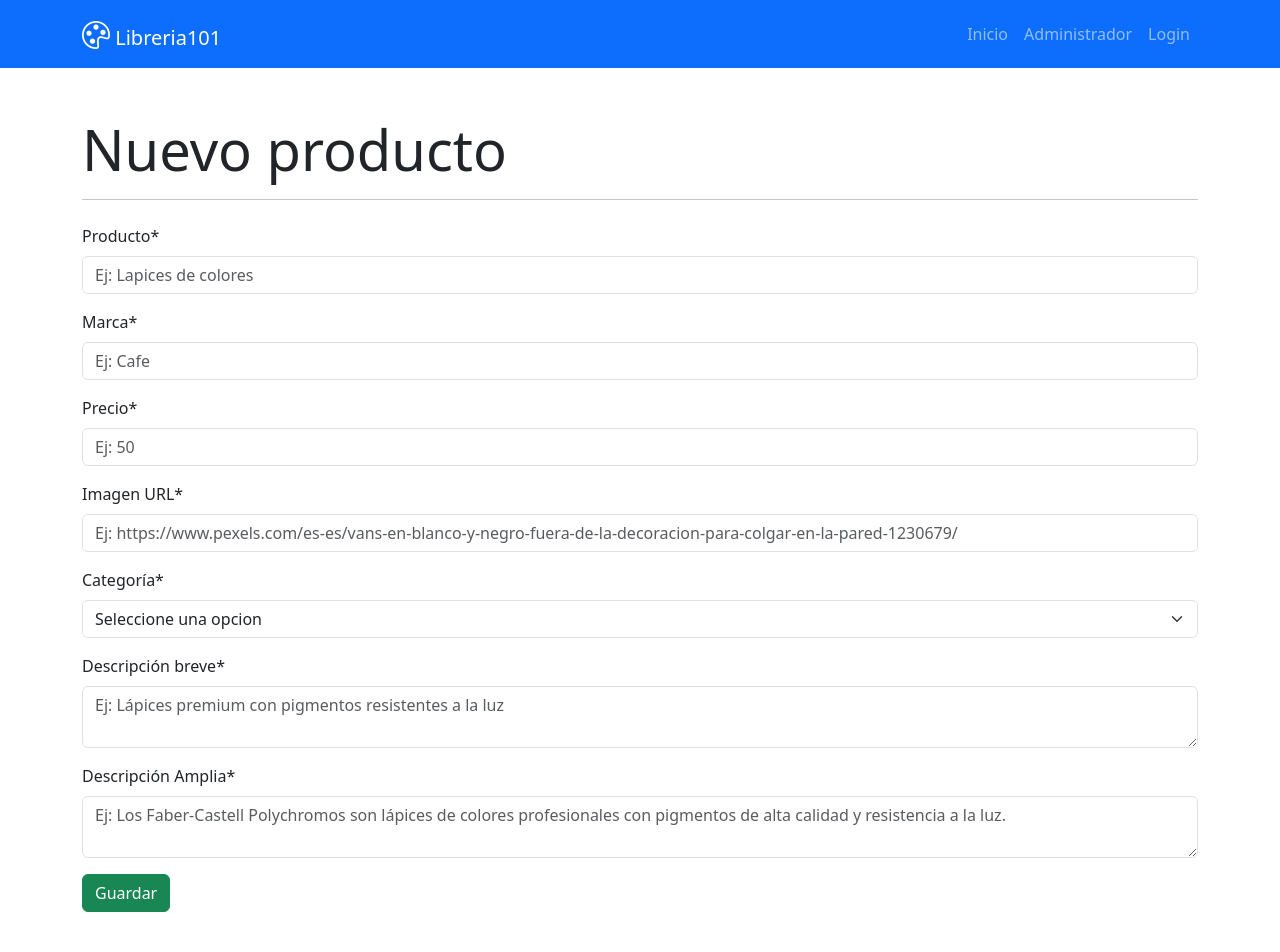
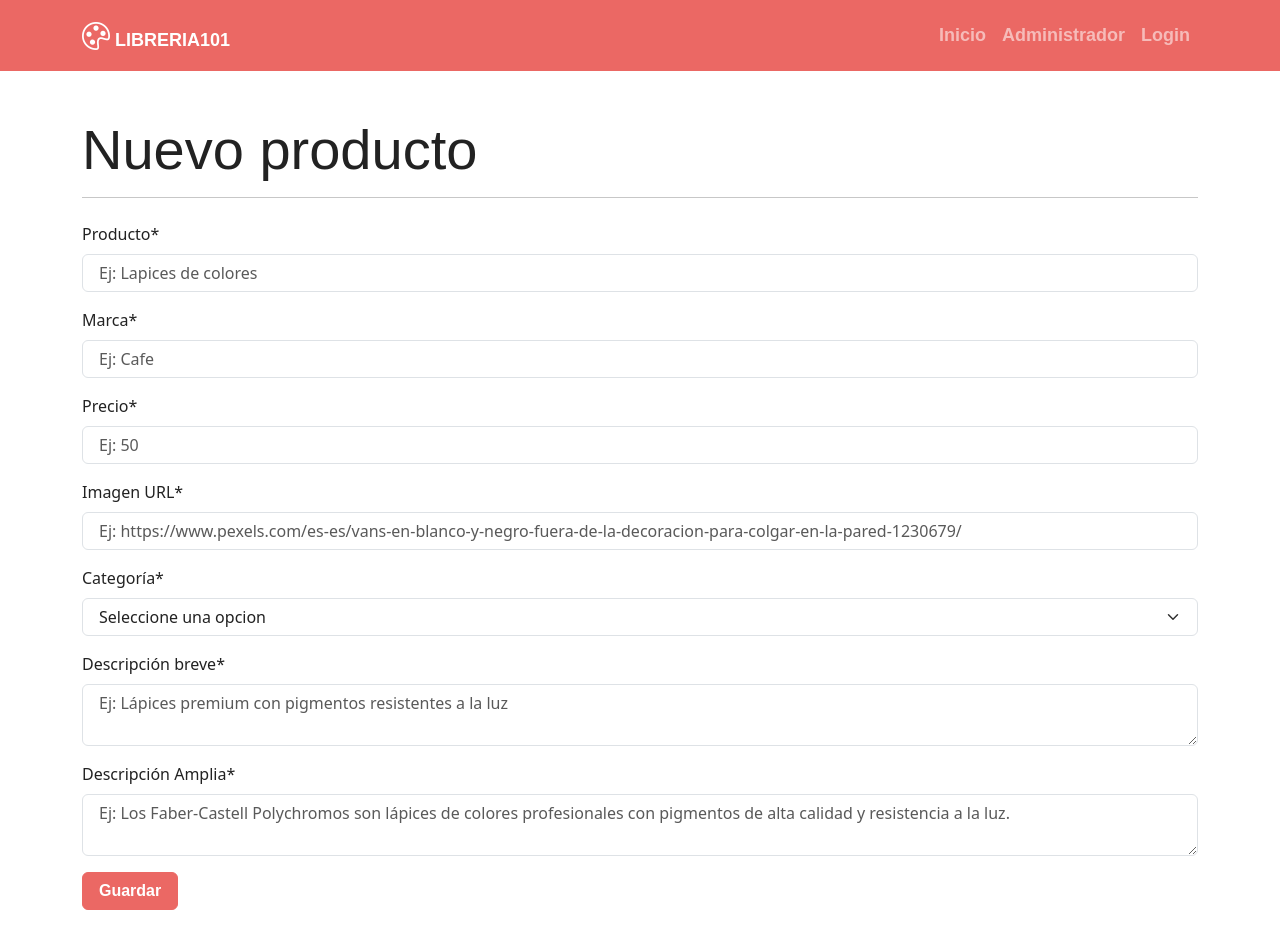
Before and after one commit to rollingcodeschool/libreria101, a React (Vite) app: page /administrador/crear in a window 1280 px wide. Shown: the top 952 px of the page. Built offline with nearby package versions, Linux system fonts and the light colour scheme; no server answers; a web font is replaced by a local one.

Commit message:
agregue nuevas categorias en mi proyecto y cambie el theme

```diff
--- a/package.json
+++ b/package.json
@@ -12,6 +12,7 @@
   "dependencies": {
     "bootstrap": "^5.3.3",
     "bootstrap-icons": "^1.11.3",
+    "bootswatch": "^5.3.3",
     "react": "^18.3.1",
     "react-bootstrap": "^2.10.4",
     "react-dom": "^18.3.1",
--- a/src/App.jsx
+++ b/src/App.jsx
@@ -1,3 +1,4 @@
+import { BrowserRouter, Routes, Route } from "react-router-dom";
 import Menu from "./components/common/Menu";
 import Footer from "./components/common/Footer";
 import Index from "./components/pages/Index";
@@ -6,11 +7,10 @@ import FormularioProducto from "./components/pages/product/FormularioProducto";
 import Error404 from "./components/pages/Error404";
 import DetalleProducto from "./components/pages/DetalleProducto";
 import CardProducto from "./components/pages/product/CardProducto";
-import "bootstrap/dist/css/bootstrap.min.css";
+import Login from "./components/pages/Login";
+import "bootswatch/dist/journal/bootstrap.min.css";
 import "bootstrap-icons/font/bootstrap-icons.css";
 import "./App.css";
-import { BrowserRouter, Routes, Route } from "react-router-dom";
-import Login from "./components/pages/Login";
 
 function App() {
   return (
--- a/src/components/pages/product/CardProducto.jsx
+++ b/src/components/pages/product/CardProducto.jsx
@@ -14,7 +14,7 @@ const CardProducto = () => {
             <span className="fw-bold">Precio: $350</span></Card.Text>
           </Card.Body>
           <Card.Footer className="text-end">
-          <Button className='btn btn-success me-2' to='/detalleProducto' >Ver más</Button>
+          <Button className='btn btn-primary me-2' to='/detalleProducto' >Ver más</Button>
         </Card.Footer>
         </Card>
       </Col>
--- a/src/components/pages/product/FormularioProducto.jsx
+++ b/src/components/pages/product/FormularioProducto.jsx
@@ -127,9 +127,10 @@ const FormularioProducto = () => {
             })}
           >
             <option value="">Seleccione una opcion</option>
+            <option value="Arte">Arte</option>
             <option value="Cuadernos">Cuadernos</option>
-            <option value="Lapicera">Lapicera</option>
-            <option value="Resaltador">Resaltador</option>
+            <option value="Escritura">Escritura</option>
+            <option value="Hojas">Hojas</option>
 
           </Form.Select>
           <Form.Text className="text-danger">
@@ -185,7 +186,7 @@ const FormularioProducto = () => {
           </Form.Text>
         </Form.Group>
 
-        <Button type="submit" variant="success">
+        <Button type="submit" variant="primary">
           Guardar
         </Button>
       </Form>
```
Also changed, not shown: 1 other file (tests, documents, lock files or other folders).
